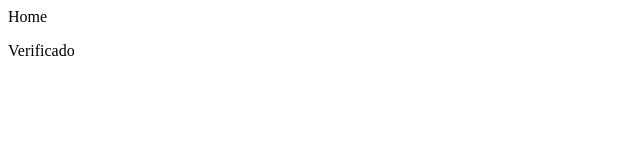
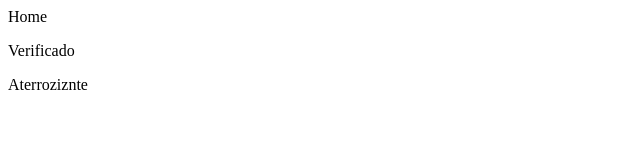
Before and after one commit to Arnaldo-Isac/NextAPP, a Next.js app: page / in a window 1280 px wide. Shown: the top 166 px of the page, without its empty margins (0-640 px from the left). Built offline with nearby package versions, Linux system fonts and the light colour scheme.

Commit message:
Update index.js

```diff
--- a/pages/index.js
+++ b/pages/index.js
@@ -2,6 +2,7 @@ function Home(){
     return <dev>Home
 
         <p>Verificado</p>
+        <p>Aterroziznte</p>
     </dev>
 }
 
```
